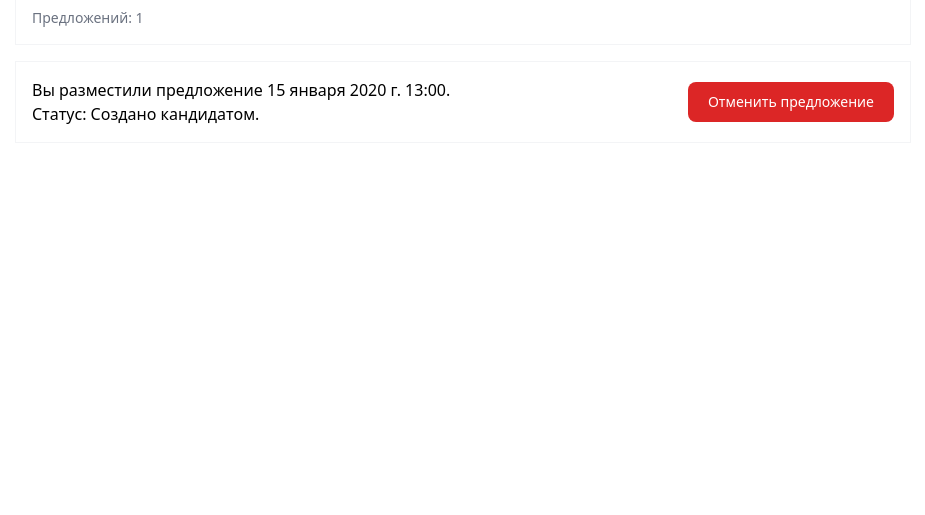
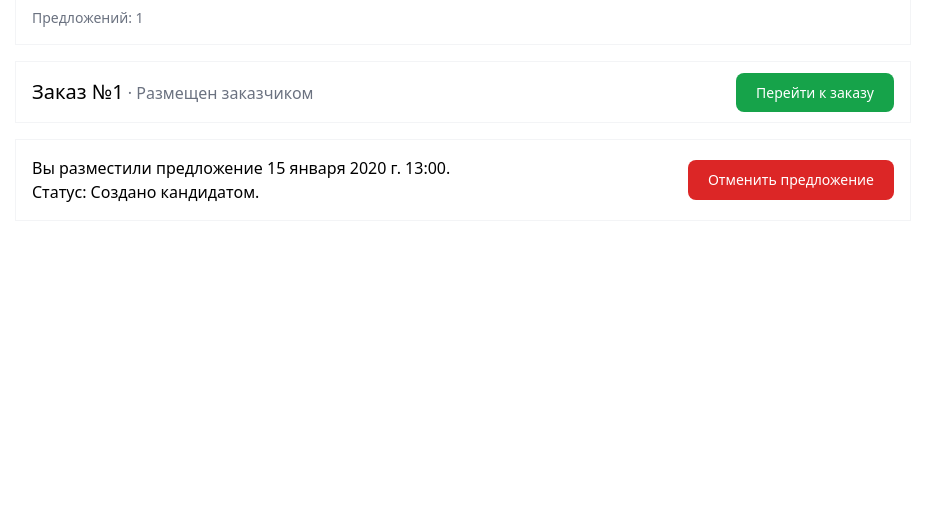
Before and after one commit to hazadus/services-exchange, a Django app: template src/templates/projects/project_detail.html in a window 1280 px wide. Shown: the part 285-800 px from the top of the page, without its empty margins (177-1102 px from the left). Run offline with Django 5.2, Linux system fonts and the light colour scheme; the template is opened without the code that fills it: values that come from a table or form of the project are taken from there, others are empty; data comes from the database, SQL or seed files in the repository; tables that the repository leaves empty hold one stand-in row (values such as "Sample post"); style sheets or scripts are compiled from the project's sources; parts of the project's set-up code (start-up, migrations or seed data) failed here and were passed over; some libraries are stand-ins or nearby versions.

Commit message:
ui: Add order info to project details page.

```diff
--- a/src/projects/views.py
+++ b/src/projects/views.py
@@ -15,6 +15,7 @@ from django.views.generic import (
     UpdateView,
 )
 from exchange.selectors import category_get_by_id, category_list_only_available
+from orders.selectors import order_get_by_project_id
 from users.models import Action
 from users.services import action_create
 
@@ -102,6 +103,9 @@ class ProjectDetailView(DetailView):
             candidate = self.request.user
 
         context["offers"] = offer_list(project_id=project.pk, candidate=candidate)
+        context["order"] = order_get_by_project_id(
+            project_id=project.pk, user=self.request.user
+        )
 
         return context
 
--- a/src/templates/projects/project_detail.html
+++ b/src/templates/projects/project_detail.html
@@ -56,13 +56,13 @@
           Предложений: {{ project.offers.count }}{# Тут будут все предложения, включая уже отклоненные. #}
         </div>
         <div>
-          {% if user == project.customer %}
+          {% if user == project.customer and not order %}
             <!-- Кнопки для управления проектом -->
             <a href="{% url 'projects:update' project.pk %}" class="inline-flex items-center px-5 py-2.5 text-sm font-medium text-center text-white bg-blue-700 rounded-lg focus:ring-4 focus:ring-blue-200 hover:bg-blue-800">Изменить</a>
             <a href="{% url 'projects:delete' project.pk %}" class="inline-flex items-center px-5 py-2.5 text-sm font-medium text-center text-white bg-red-700 rounded-lg focus:ring-4 focus:ring-red-200 hover:bg-red-800">Удалить</a>
           {% else %}
             <!-- Кнопка подачи заявки -->
-            {% if not offers.count %}
+            {% if not offers.count and not order %}
               <form action="{% url 'projects:offer_create' %}" method="POST">
                 {% csrf_token %}
                 <input type="hidden" name="project_id" value="{{ project.pk }}">
@@ -73,6 +73,20 @@
         </div>
       </div>
     </div>
+
+    {% if order %}
+      <!-- Инфо о заказе на проект (видно только заказчику и исполнителю) -->
+      <div class="border border-gray-100 p-4 mb-4">
+        <div class="flex items-center">
+          <div class="flex-1">
+            <span class="text-xl">{{ order }}</span> <span class="text-gray-500">&middot; {{ order.get_status_display }}</span>
+          </div>
+          <div>
+            <a href="{% url 'orders:detail' order.pk %}" class="mb-1 w-full text-white bg-green-600 hover:bg-green-700 focus:ring-4 focus:outline-none focus:ring-green-300 font-medium rounded-lg text-sm px-5 py-2.5 text-center">Перейти к заказу</a>
+          </div>
+        </div>
+      </div>
+    {% endif %}
 
     {% if offers.count %}
       <div class="border border-gray-100 p-4 mb-4">
@@ -109,10 +123,10 @@
                       <span class="text-sm text-gray-500">{{ offer.get_status_display }}</span>
                     {% else %}
                       <!-- Кнопка "Принять" заказчиком -->
-                      <form action="{% url 'projects:offer_set_status' offer.pk %}" method="POST">
+                      <form action="{% url 'projects:offer_set_status' offer.pk %}" method="POST" class="mr-1">
                         {% csrf_token %}
                         <input type="hidden" name="new_status" value="accepted">
-                        <button class="mr-1 w-full text-white bg-green-600 hover:bg-green-700 focus:ring-4 focus:outline-none focus:ring-green-300 font-medium rounded-lg text-sm px-5 py-2.5 text-center">Принять</button>
+                        <button class="w-full text-white bg-green-600 hover:bg-green-700 focus:ring-4 focus:outline-none focus:ring-green-300 font-medium rounded-lg text-sm px-5 py-2.5 text-center">Принять</button>
                       </form>
                       <!-- Кнопка "Отклонить" заказчиком -->
                       <form action="{% url 'projects:offer_set_status' offer.pk %}" method="POST">
```
Also changed, not shown: src/orders/selectors.py (+13 -0 lines).
